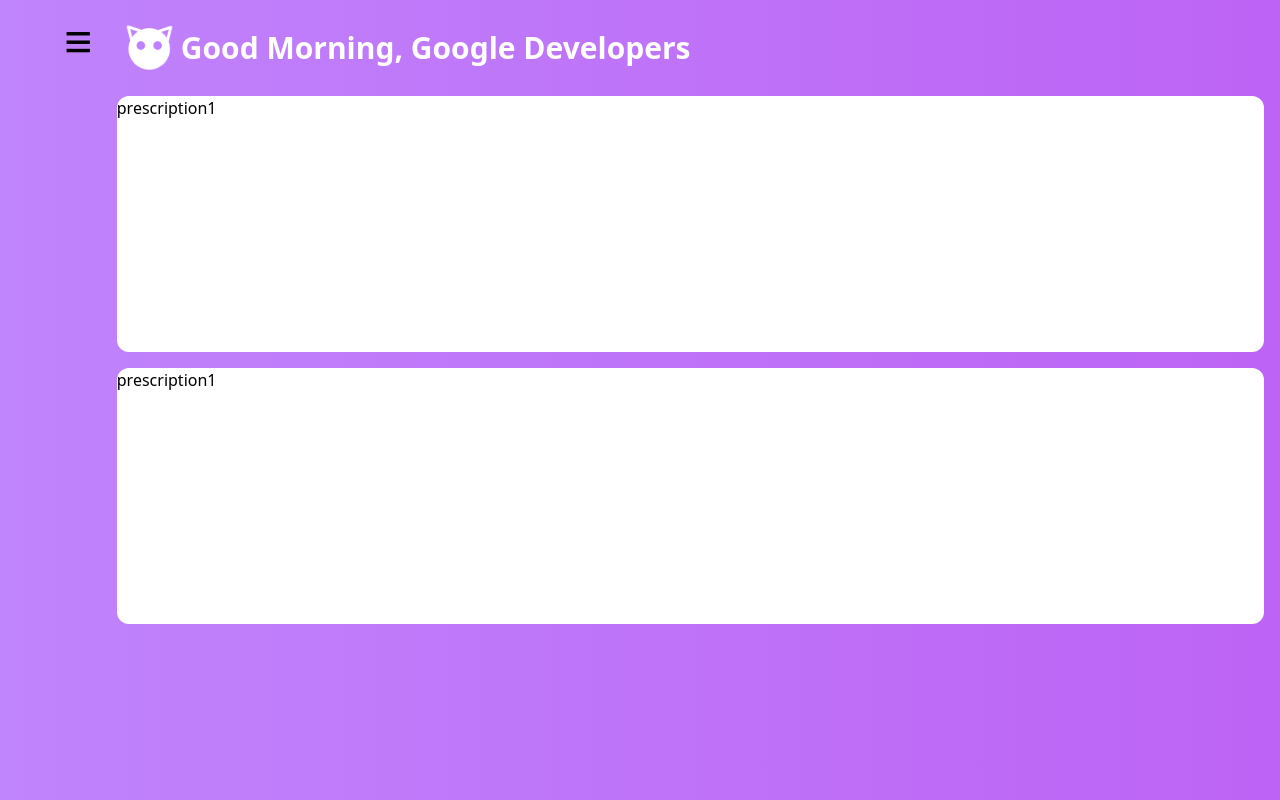
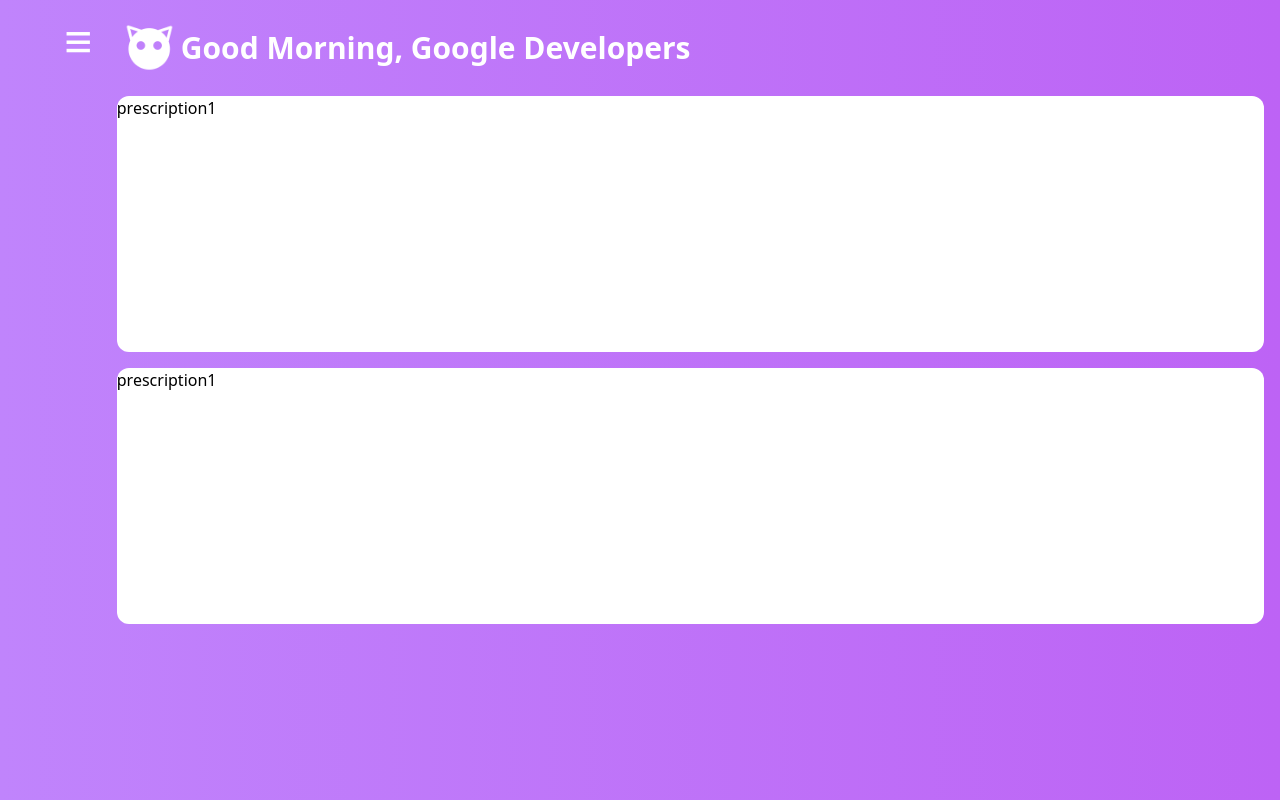
Before and after one commit to yousongsun/gdsc-hackathon-2024, a React (Vite) app in the folder frontend/: page / in a window 1280 px wide. Built offline with nearby package versions, Linux system fonts and the light colour scheme.

Commit message:
design: sidebar toggle white

```diff
--- a/frontend/src/components/WebSidebar.jsx
+++ b/frontend/src/components/WebSidebar.jsx
@@ -5,7 +5,7 @@ const WebSidebar = ({ sidebarVisible, setsidebarVisible }) => {
 
   return (
     <div className={`${sidebarVisible ? 'w-1/4' : 'w-1/12'} p-4 flex-col h-screen text-5xl items-center`}>
-        <button className='fixed pl-12 z-20' onClick={() => setsidebarVisible(!sidebarVisible)}>≡</button>
+        <button className='fixed pl-12 z-20 text-white' onClick={() => setsidebarVisible(!sidebarVisible)}>≡</button>
         <div className={`${sidebarVisible ? 'flex' : 'hidden'} p-8 pt-24 pb-12 h-full flex-col justify-between fixed`}>
             <div className='flex flex-col'>
                 <Link to="/" className="font-bold p-4 py-8 text-white hover:bg-[#d2a0f9] transition-colors duration-300 text-5xl px-4 rounded-3xl">
```
